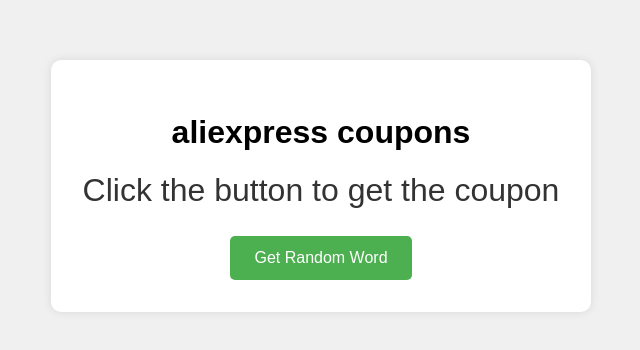
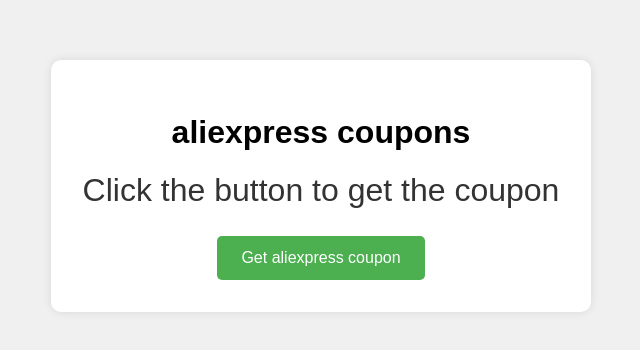
Before and after one commit to crimpsecondary27/co-quick, a plain HTML site: page index.html in a window 1280 px wide. Shown: the part 214-564 px from the top of the page, without its empty margins (319-959 px from the left). Drawn offline with Linux system fonts and the light colour scheme.

Commit message:
Update index.html

```diff
--- a/index.html
+++ b/index.html
@@ -5,7 +5,7 @@
 <head>
     <meta charset="UTF-8">
     <meta name="viewport" content="width=device-width, initial-scale=1.0">
-    <title>Random Word Picker</title>
+    <title>aliexpress coupons</title>
     <style>
         body {
             font-family: Arial, sans-serif;
@@ -53,7 +53,7 @@
     <div class="container">
         <h1>aliexpress coupons</h1>
         <div id="wordDisplay">Click the button to get the coupon</div>
-        <button onclick="getRandomWord()">Get Random Word</button>
+        <button onclick="getRandomWord()">Get aliexpress coupon</button>
     </div>
 
     <script>
```
